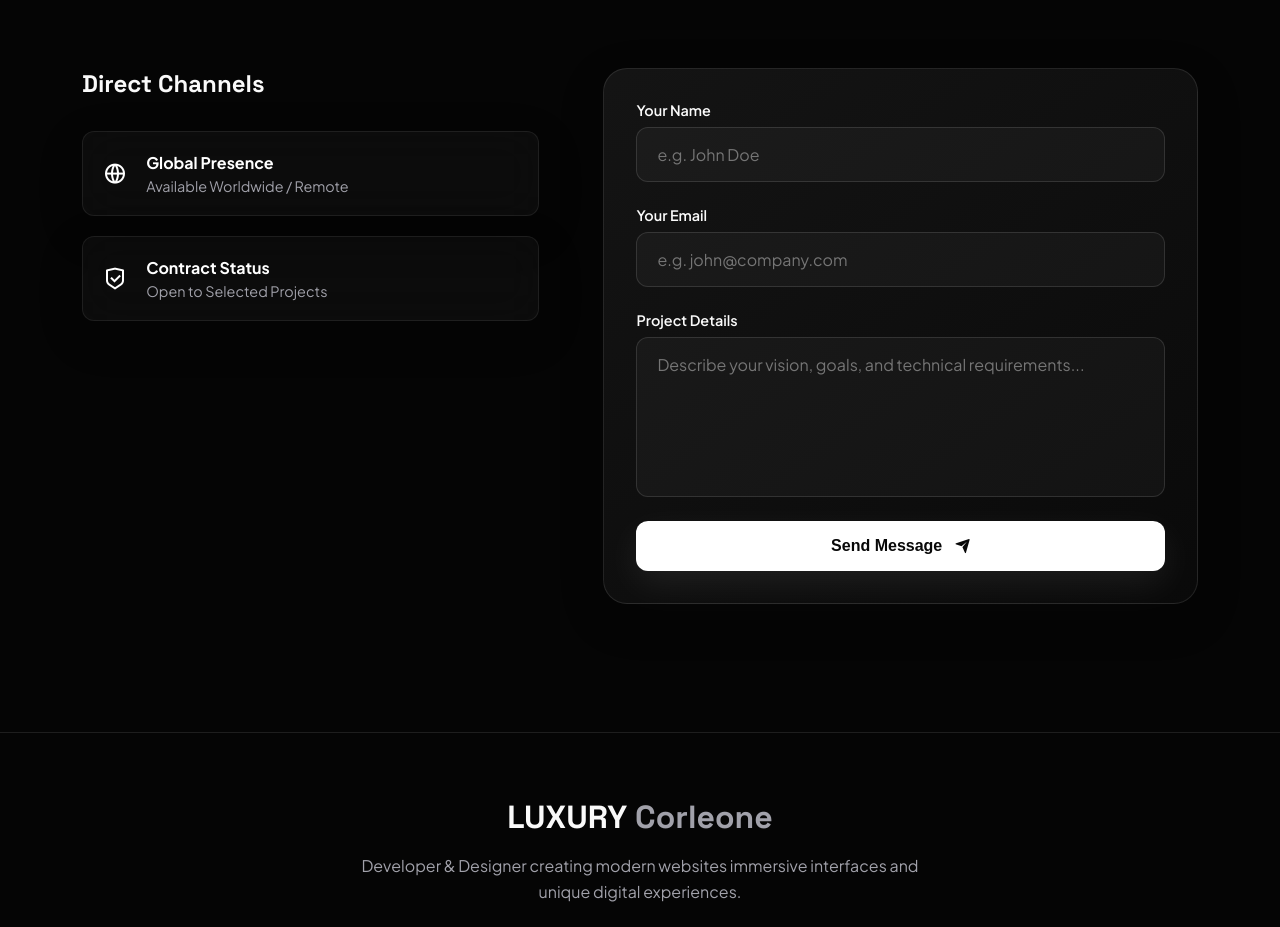
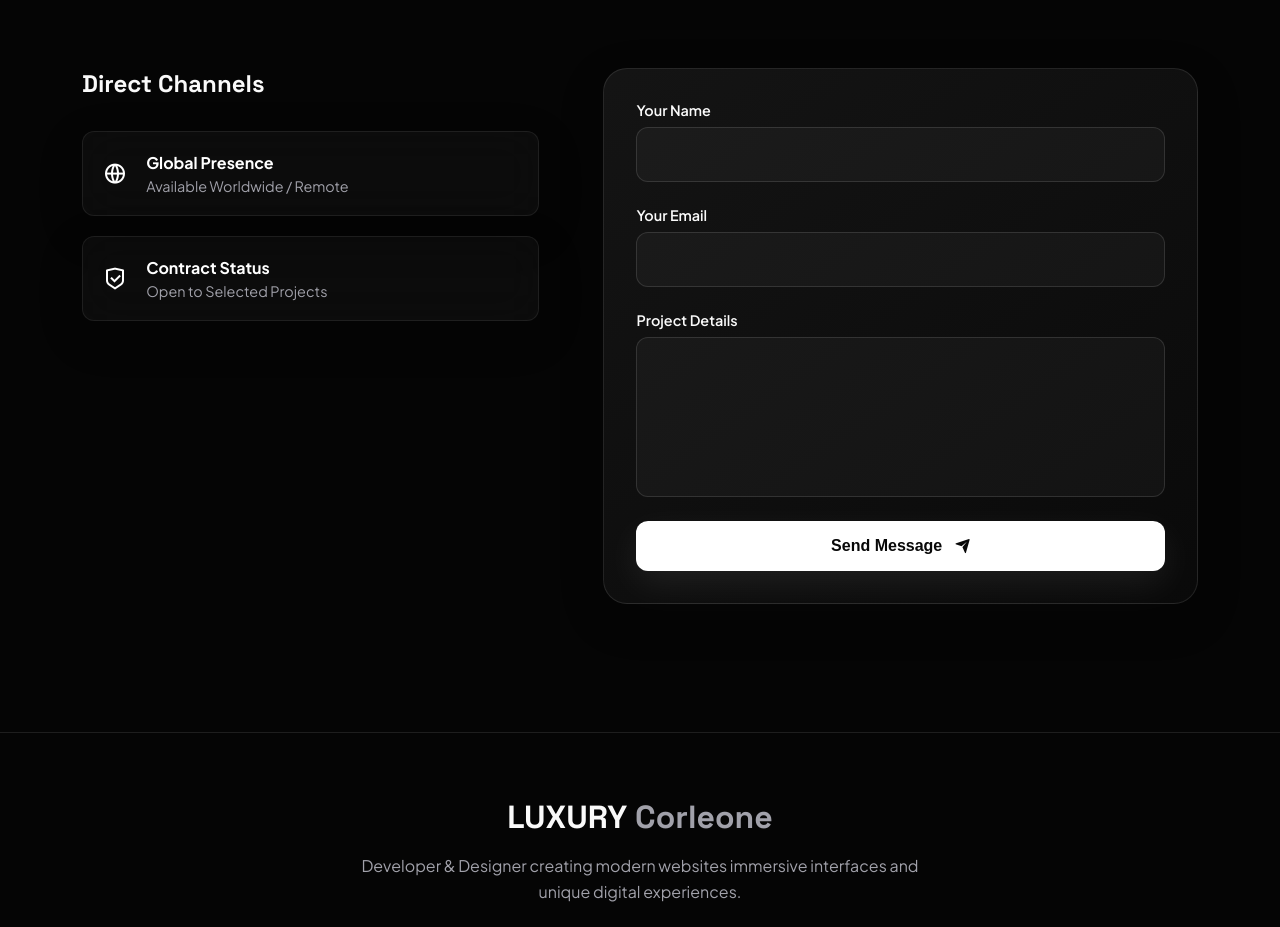
Before and after one commit to LSLLKADKAKJDAKJLKJDKJZJDKJZKJZKD/lalzllkdzlkklzkldzklzdzklzlkzdlkzdlalzllkdzlkklzkldzklzdzklzlkzdlkzd, a plain HTML site: page index.html in a window 1280 px wide. Shown: the part 4380-5307 px from the top of the page. Drawn offline with nearby package versions, Linux system fonts and the light colour scheme.

Commit message:
Add files via upload

```diff
--- a/index.html
+++ b/index.html
@@ -12,6 +12,7 @@
 
     <title>Luxury — Developer & Designer</title>
 </head>
+
 <style>
   @import url('https://fonts.googleapis.com/css2?family=Plus+Jakarta+Sans:wght@300;400;500;600;700;800&family=Space+Grotesk:wght@400;600;700&display=swap');
 
@@ -1281,15 +1282,15 @@
          <form class="contact-form reveal" id="contact-form" action="https://formspree.io/f/xaeywbyq" method="POST">
             <div class="form-group">
                <label class="form-label">Your Name</label>
-               <input type="text" name="name" class="form-input" placeholder="e.g. John Doe" required>
+               <input type="text" name="name" class="form-input" placeholder="" required>
             </div>
             <div class="form-group">
                <label class="form-label">Your Email</label>
-               <input type="email" name="email" class="form-input" placeholder="e.g. john@company.com" required>
+               <input type="email" name="email" class="form-input" placeholder="" required>
             </div>
             <div class="form-group">
                <label class="form-label">Project Details</label>
-               <textarea name="message" class="form-input" placeholder="Describe your vision, goals, and technical requirements..." required></textarea>
+               <textarea name="message" class="form-input" placeholder="" required></textarea>
             </div>
             <button type="submit" class="btn btn-primary" style="justify-content: center;" id="submit-btn">Send Message <i class="ri-send-plane-fill"></i></button>
          </form>
```
